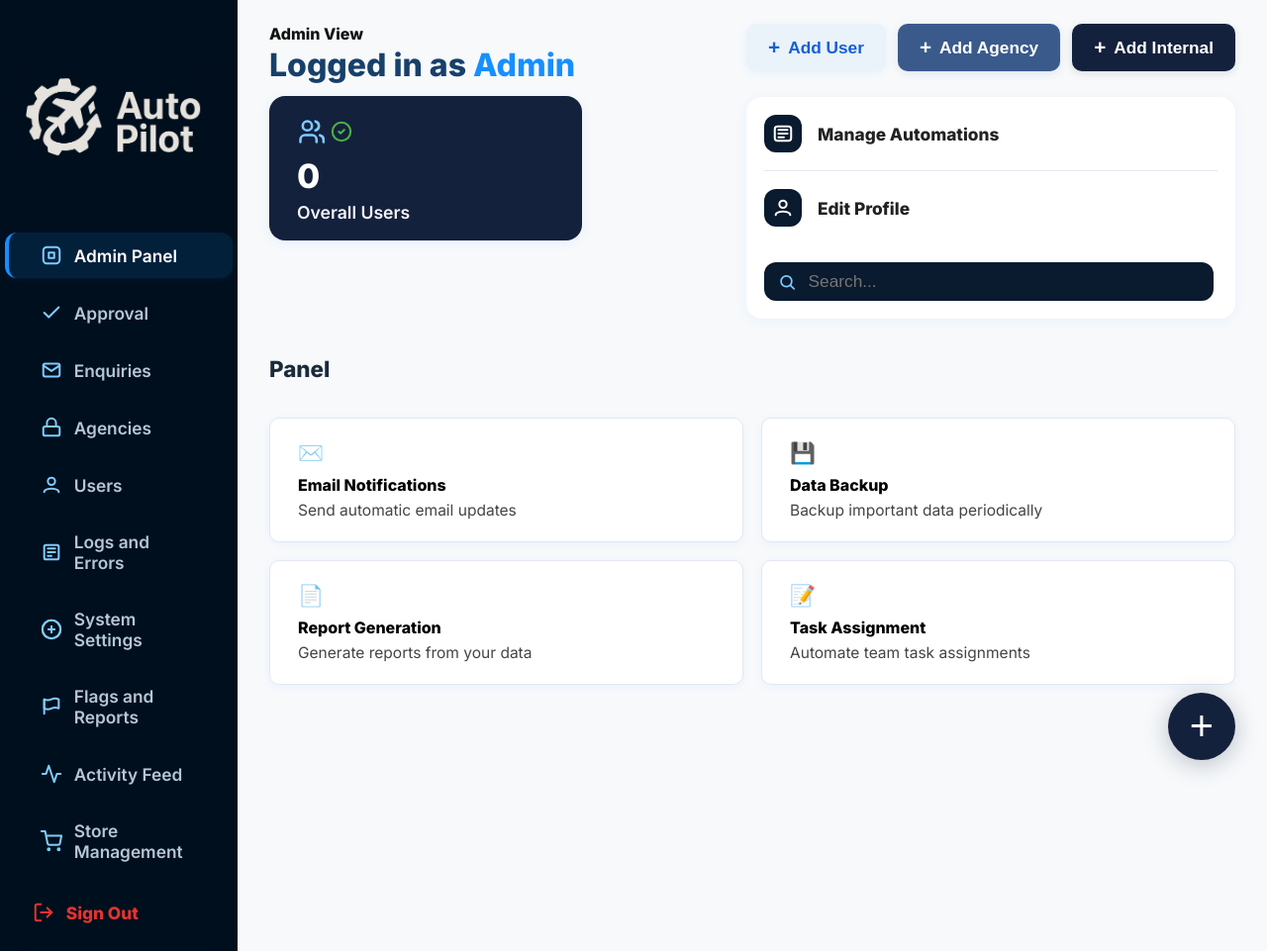
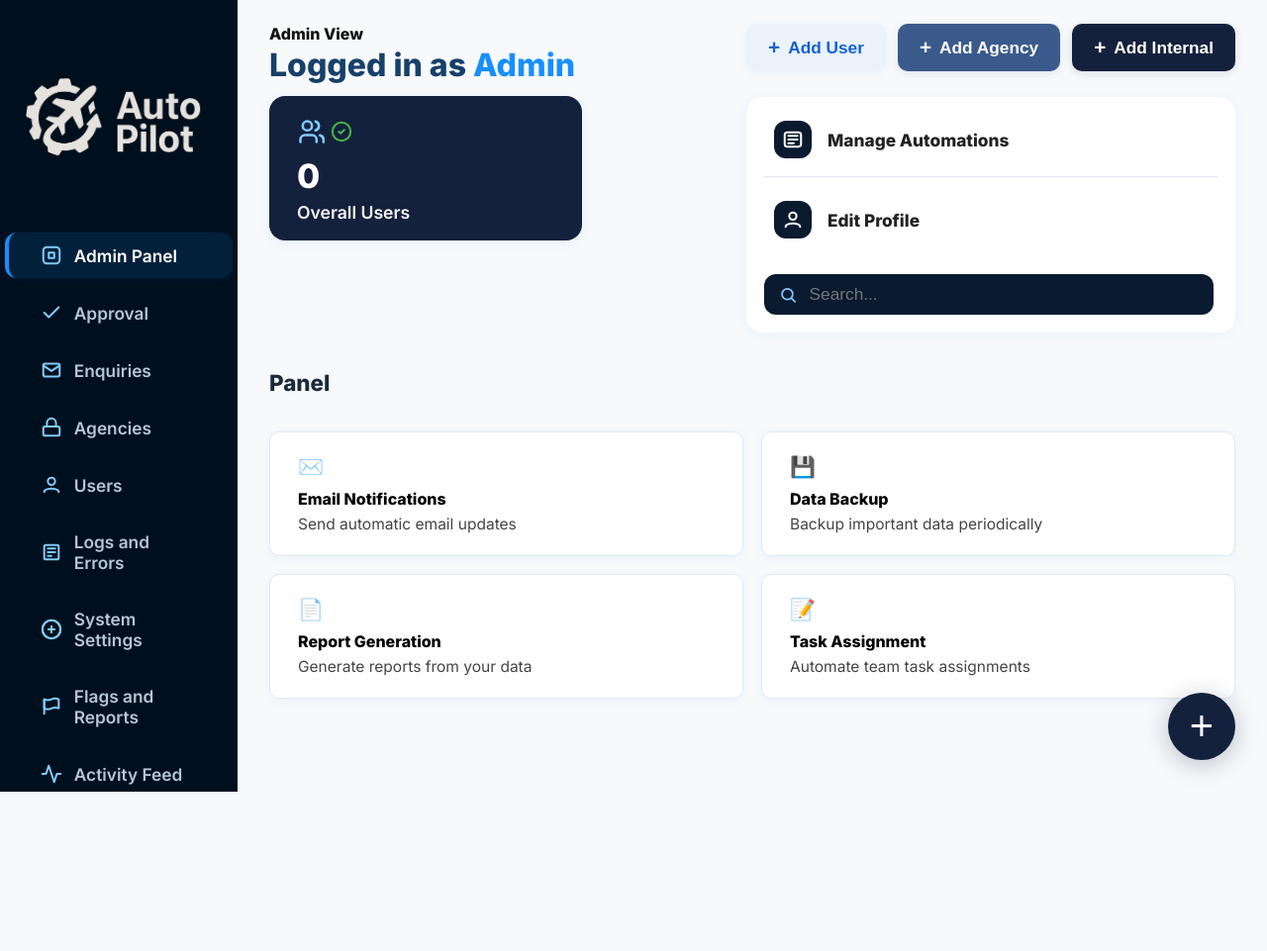
Before and after one commit to ysvcodes/Autopilot, a PHP site: page /admin.php in a window 1280 px wide. Shown: the whole page at 99% size. After the commit the page ends 800 px from the top, so only its background shows below. Run offline with PHP 8.4, Linux system fonts and the light colour scheme; data that the repository does not hold is empty.

Commit message:
Cleaning up

```diff
--- a/admin.php
+++ b/admin.php
@@ -25,11 +25,17 @@ if (isset($_POST['logout'])) {
     <title>Admin Panel</title>
     <link href="https://fonts.googleapis.com/css2?family=Inter:wght@400;600;800&display=swap" rel="stylesheet">
     <style>
+        html, body {
+            height: 100vh;
+            overflow-y: hidden;
+        }
         body {
             font-family: 'Inter', Arial, sans-serif;
             background: #f7f9fb;
             margin: 0;
             padding: 0;
+            padding-bottom: 0 !important;
+            overflow-x: hidden;
         }
         .admin-layout {
             display: flex;
@@ -93,9 +99,11 @@ if (isset($_POST['logout'])) {
         }
         .main-content {
             flex: 1;
-            padding: 18px 32px 18px 32px;
+            padding: 18px 32px 0 32px;
             background: #f7f9fb;
             min-width: 0;
+            height: 100vh;
+            overflow-y: auto;
         }
         .topbar {
             display: flex;
@@ -339,25 +347,27 @@ if (isset($_POST['logout'])) {
                         <span style="font-size:1.2em;">+</span> Add Internal
                     </button>
                 </div>
-                <div style="background:#fff;border-radius:16px;box-shadow:0 2px 12px #178fff11;padding:0;min-width:270px;width:100%;">
-                    <a href="#" style="display:flex;align-items:center;gap:16px;padding:18px 22px 18px 18px;text-decoration:none;color:#222;font-weight:700;font-size:1.08em;">
+                <div style="background:#fff;border-radius:16px;box-shadow:0 2px 12px #178fff11;padding:0;min-width:270px;width:100%;display:flex;flex-direction:column;">
+                    <div id="card-scroll-list" style="max-height:180px;overflow-y:auto;display:flex;flex-direction:column;gap:0 0 8px 0;padding-bottom:0;">
+                        <a href="#" class="card-row-hover" style="display:flex;align-items:center;gap:16px;padding:18px 22px 18px 18px;text-decoration:none;color:#222;font-weight:700;font-size:1.08em;transition:box-shadow 0.18s, transform 0.18s;border-radius:12px;margin:6px 10px 0 10px;">
                             <span style="display:inline-flex;align-items:center;justify-content:center;width:38px;height:38px;background:#0a1a2f;border-radius:12px;">
                                 <svg width="22" height="22" viewBox="0 0 24 24" fill="none" stroke="#fff" stroke-width="2.2" stroke-linecap="round" stroke-linejoin="round"><rect x="3" y="4" width="18" height="16" rx="3"/><path d="M7 8h10M7 12h10M7 16h6"/></svg>
                             </span>
                             Manage Automations
                         </a>
                         <hr style="margin:0 18px;border:none;border-top:1px solid #e3e8f0;" />
-                    <a href="#" id="edit-profile-link" style="display:flex;align-items:center;gap:16px;padding:18px 22px 18px 18px;text-decoration:none;color:#222;font-weight:700;font-size:1.08em;">
+                        <a href="#" id="edit-profile-link" class="card-row-hover" style="display:flex;align-items:center;gap:16px;padding:18px 22px 18px 18px;text-decoration:none;color:#222;font-weight:700;font-size:1.08em;transition:box-shadow 0.18s, transform 0.18s;border-radius:12px;margin:6px 10px 0 10px;">
                             <span style="display:inline-flex;align-items:center;justify-content:center;width:38px;height:38px;background:#0a1a2f;border-radius:12px;">
                                 <svg width="22" height="22" viewBox="0 0 24 24" fill="none" stroke="#fff" stroke-width="2.2" stroke-linecap="round" stroke-linejoin="round"><circle cx="12" cy="8" r="4"/><path d="M4 20c0-4 8-4 8-4s8 0 8 4"/></svg>
                             </span>
                             Edit Profile
                         </a>
+                    </div>
                     <!-- Search Bar -->
                     <div style="padding:18px 22px 18px 18px;">
-                      <div style="display:flex;align-items:center;background:#0a1a2f;border-radius:12px;padding:8px 14px;gap:10px;">
+                        <div id="search-bar-container" style="display:flex;align-items:center;background:#0a1a2f;border-radius:12px;padding:8px 14px;gap:10px;transition:background 0.18s, border 0.18s;border:1.5px solid transparent;">
                             <svg width="20" height="20" viewBox="0 0 24 24" fill="none" stroke="#7ecbff" stroke-width="2.2" stroke-linecap="round" stroke-linejoin="round"><circle cx="11" cy="11" r="7"/><line x1="21" y1="21" x2="16.65" y2="16.65"/></svg>
-                        <input type="text" placeholder="Search..." style="background:transparent;border:none;outline:none;color:#fff;font-size:1.08em;width:100%;" />
+                            <input id="search-bar-input" type="text" placeholder="Search..." style="background:transparent;border:none;outline:none;color:#fff;font-size:1.08em;width:100%;" />
                         </div>
                     </div>
                 </div>
@@ -456,6 +466,39 @@ document.addEventListener('DOMContentLoaded', function() {
       if (modalBg) modalBg.style.display = 'flex';
     });
   }
+  var searchBar = document.getElementById('search-bar-container');
+  var searchInput = document.getElementById('search-bar-input');
+  if (searchBar && searchInput) {
+    searchBar.addEventListener('mouseover', function() {
+      searchBar.style.background = '#183a5a';
+      searchBar.style.border = '2px solid #178fff';
+    });
+    searchBar.addEventListener('mouseout', function() {
+      if (document.activeElement !== searchInput) {
+        searchBar.style.background = '#0a1a2f';
+        searchBar.style.border = '1.5px solid transparent';
+      }
+    });
+    searchInput.addEventListener('focus', function() {
+      searchBar.style.background = '#183a5a';
+      searchBar.style.border = '2px solid #178fff';
+    });
+    searchInput.addEventListener('blur', function() {
+      searchBar.style.background = '#0a1a2f';
+      searchBar.style.border = '1.5px solid transparent';
+    });
+  }
+  var cardRows = document.querySelectorAll('.card-row-hover');
+  cardRows.forEach(function(row) {
+    row.addEventListener('mouseover', function() {
+      row.style.boxShadow = '0 4px 18px #178fff22';
+      row.style.transform = 'translateY(-2px)';
+    });
+    row.addEventListener('mouseout', function() {
+      row.style.boxShadow = 'none';
+      row.style.transform = 'none';
+    });
+  });
 });
 </script>
 </body>
```
Lines whose indentation alone changed are shown as unchanged.
